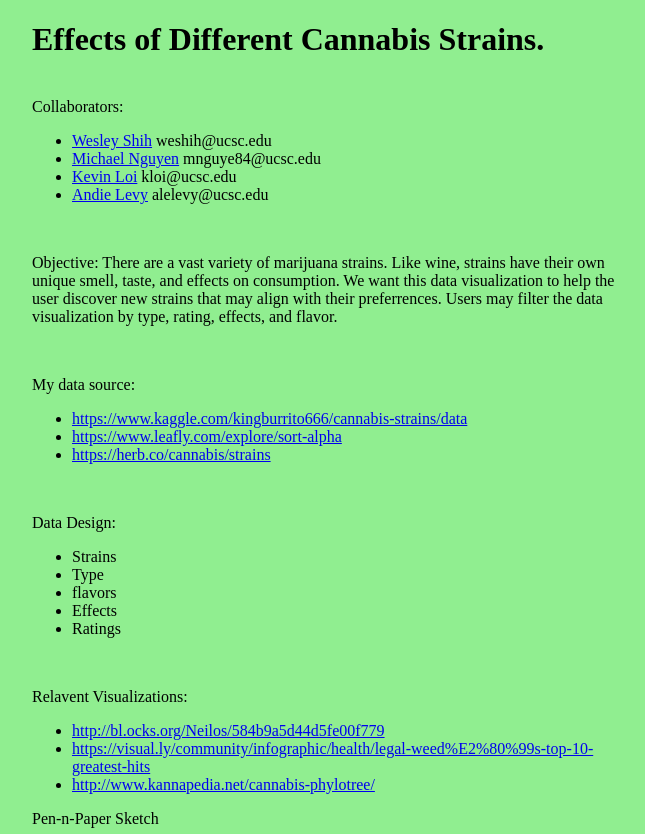
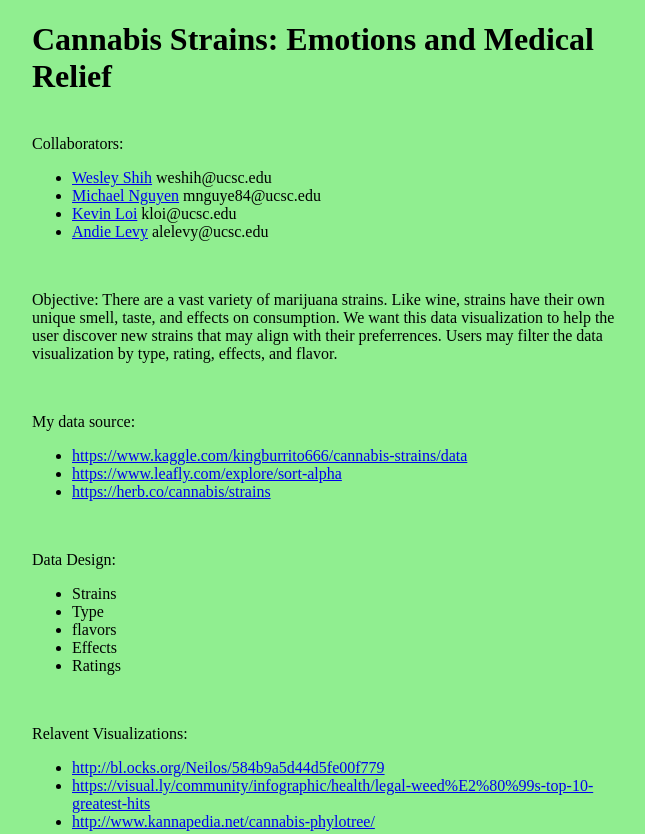
Before and after one commit to shihwesley/CMPS165-Final-Presentation, a plain HTML site: page index.html in a window 1280 px wide. Shown: the top 834 px of the page, without its empty margins (308-953 px from the left). Drawn offline with nearby package versions, Linux system fonts and the light colour scheme.

Commit message:
Update index.html

```diff
--- a/index.html
+++ b/index.html
@@ -27,7 +27,7 @@
 		</style>
 	</head>
 	<body>
-        <h1>Effects of Different Cannabis Strains.</h1>
+        <h1>Cannabis Strains: Emotions and Medical Relief</h1>
         <br>
 	Collaborators: <br>
 	<ul>
```
